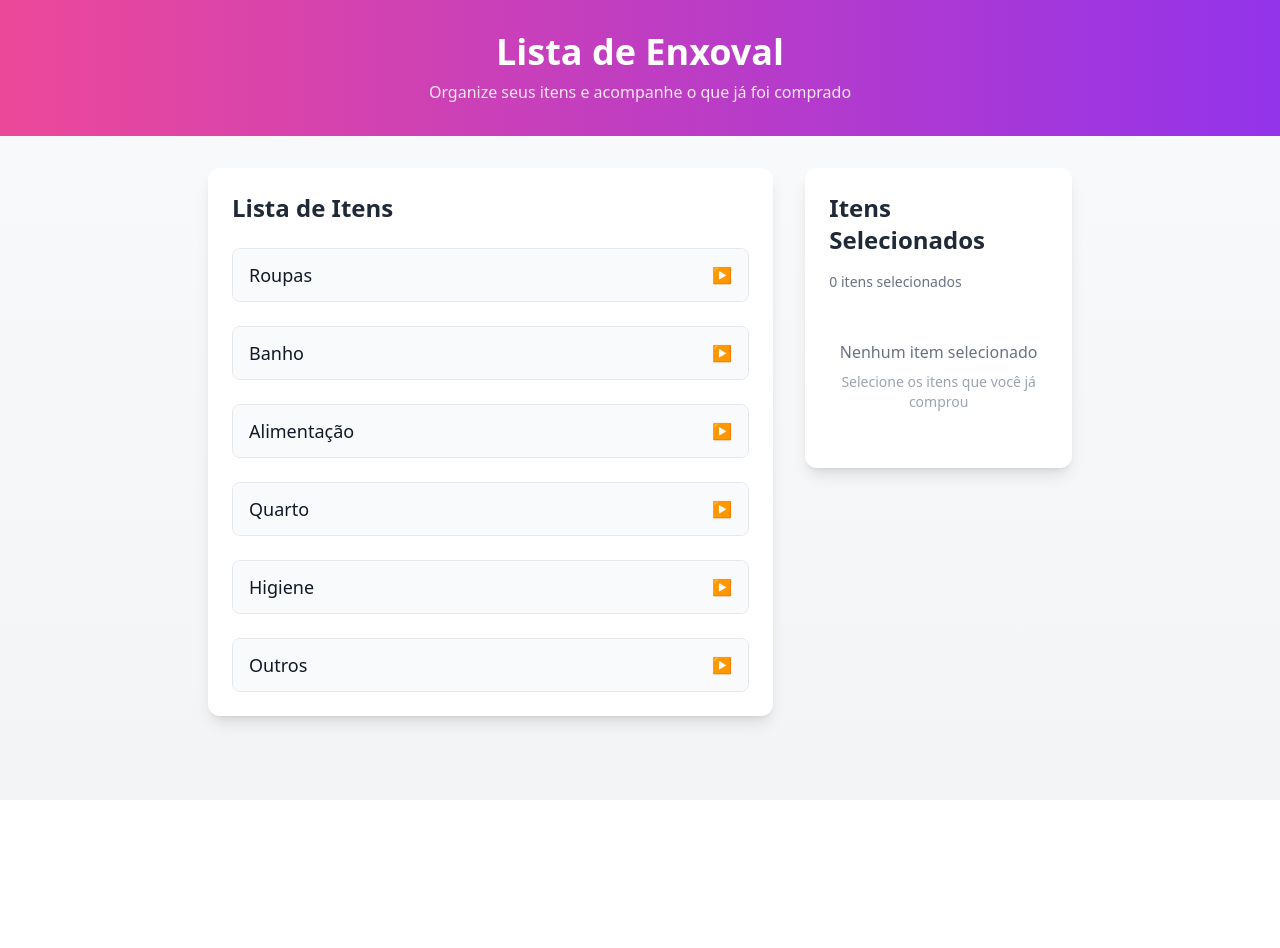
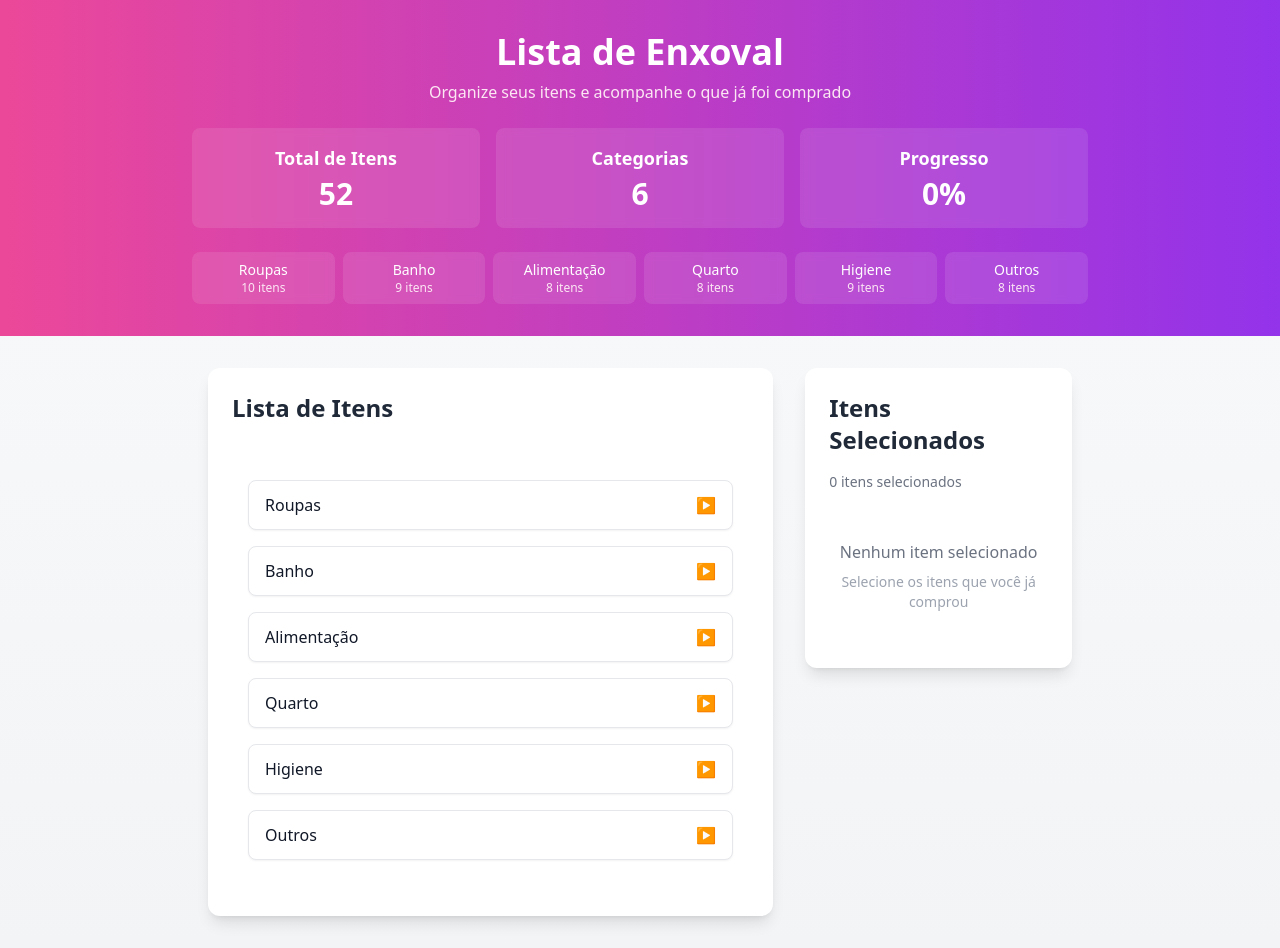
Before and after one commit to ALEXSANDER2002/enxoval-filipi-ana, a Next.js app: page / in a window 1280 px wide. Before the commit the page ends 800 px from the top, so only its background shows below. Built offline with nearby package versions, Linux system fonts and the light colour scheme.

Commit message:
feat: adiciona dashboard com estatísticas e progresso

```diff
--- a/app/components/Header.tsx
+++ b/app/components/Header.tsx
@@ -1,13 +1,50 @@
 import React from 'react';
+import { categories } from '../data/items';
 
-export const Header: React.FC = () => {
+interface HeaderProps {
+  progress: number;
+}
+
+export const Header: React.FC<HeaderProps> = ({ progress }) => {
+  // Calcula o total de itens
+  const totalItems = categories.reduce((acc, category) => acc + category.items.length, 0);
+
   return (
     <header className="bg-gradient-to-r from-pink-500 to-purple-600 text-white py-8 px-4">
       <div className="max-w-4xl mx-auto">
         <h1 className="text-4xl font-bold text-center mb-2">Lista de Enxoval</h1>
-        <p className="text-center text-pink-100">
+        <p className="text-center text-pink-100 mb-6">
           Organize seus itens e acompanhe o que já foi comprado
         </p>
+
+        {/* Dashboard */}
+        <div className="grid grid-cols-1 md:grid-cols-3 gap-4 mt-6">
+          <div className="bg-white/10 backdrop-blur-sm rounded-lg p-4 text-center">
+            <h3 className="text-lg font-semibold mb-1">Total de Itens</h3>
+            <p className="text-3xl font-bold">{totalItems}</p>
+          </div>
+          <div className="bg-white/10 backdrop-blur-sm rounded-lg p-4 text-center">
+            <h3 className="text-lg font-semibold mb-1">Categorias</h3>
+            <p className="text-3xl font-bold">{categories.length}</p>
+          </div>
+          <div className="bg-white/10 backdrop-blur-sm rounded-lg p-4 text-center">
+            <h3 className="text-lg font-semibold mb-1">Progresso</h3>
+            <p className="text-3xl font-bold">{progress}%</p>
+          </div>
+        </div>
+
+        {/* Lista de Categorias */}
+        <div className="mt-6 grid grid-cols-2 md:grid-cols-3 lg:grid-cols-6 gap-2">
+          {categories.map(category => (
+            <div
+              key={category.id}
+              className="bg-white/10 backdrop-blur-sm rounded-lg p-2 text-center"
+            >
+              <p className="text-sm font-medium">{category.name}</p>
+              <p className="text-xs text-pink-100">{category.items.length} itens</p>
+            </div>
+          ))}
+        </div>
       </div>
     </header>
   );
--- a/app/components/ItemList.tsx
+++ b/app/components/ItemList.tsx
@@ -1,52 +1,79 @@
-import React, { useState } from 'react';
+import React, { useState, useEffect } from 'react';
 import { categories, Category, Item } from '../data/items';
 
 interface ItemListProps {
-  onItemCheck?: (item: Item) => void;
+  onItemCheck: (itemId: string, checked: boolean) => void;
+  onProgressUpdate: (progress: number) => void;
 }
 
-export function ItemList({ onItemCheck }: ItemListProps) {
+export function ItemList({ onItemCheck, onProgressUpdate }: ItemListProps) {
   const [expandedCategories, setExpandedCategories] = useState<Set<string>>(new Set());
+  const [checkedItems, setCheckedItems] = useState<Set<string>>(new Set());
+
+  // Calcula o progresso
+  useEffect(() => {
+    const totalItems = categories.reduce((acc, category) => acc + category.items.length, 0);
+    const progress = Math.round((checkedItems.size / totalItems) * 100);
+    onProgressUpdate(progress);
+  }, [checkedItems, onProgressUpdate]);
 
   const toggleCategory = (categoryId: string) => {
     setExpandedCategories(prev => {
-      const newSet = new Set(prev);
-      if (newSet.has(categoryId)) {
-        newSet.delete(categoryId);
+      const next = new Set(prev);
+      if (next.has(categoryId)) {
+        next.delete(categoryId);
       } else {
-        newSet.add(categoryId);
+        next.add(categoryId);
       }
-      return newSet;
+      return next;
     });
   };
 
+  const handleItemCheck = (itemId: string, checked: boolean) => {
+    setCheckedItems(prev => {
+      const next = new Set(prev);
+      if (checked) {
+        next.add(itemId);
+      } else {
+        next.delete(itemId);
+      }
+      return next;
+    });
+    onItemCheck(itemId, checked);
+  };
+
   return (
-    <div className="space-y-6">
-      {categories.map((category: Category) => (
-        <div key={category.id} className="border rounded-lg overflow-hidden">
+    <div className="max-w-4xl mx-auto px-4 py-8">
+      <div className="space-y-4">
+        {categories.map(category => (
+          <div
+            key={category.id}
+            className="bg-white rounded-lg shadow-sm border border-gray-200 overflow-hidden"
+          >
             <button
               onClick={() => toggleCategory(category.id)}
-            className="w-full px-4 py-3 bg-gray-50 hover:bg-gray-100 flex items-center justify-between transition-colors duration-200"
+              className="w-full px-4 py-3 flex items-center justify-between hover:bg-gray-50 transition-colors"
+              aria-expanded={expandedCategories.has(category.id)}
             >
-            <h3 className="text-lg font-medium text-gray-900">{category.name}</h3>
+              <span className="font-medium text-gray-900">{category.name}</span>
               <span className="text-gray-500">
                 {expandedCategories.has(category.id) ? '▼' : '▶'}
               </span>
             </button>
 
             {expandedCategories.has(category.id) && (
-            <div className="p-4 bg-white">
-              <ul className="space-y-2">
-                {category.items.map((item: Item) => (
-                  <li key={item.id} className="flex items-center space-x-3">
+              <div className="border-t border-gray-200">
+                <ul className="divide-y divide-gray-200">
+                  {category.items.map(item => (
+                    <li key={item.id} className="px-4 py-3">
+                      <label className="flex items-center space-x-3 cursor-pointer">
                         <input
                           type="checkbox"
-                      id={item.id}
-                      onChange={() => onItemCheck?.(item)}
+                          checked={checkedItems.has(item.id)}
+                          onChange={(e) => handleItemCheck(item.id, e.target.checked)}
                           className="h-4 w-4 text-pink-600 rounded border-gray-300 focus:ring-pink-500"
                         />
-                    <label htmlFor={item.id} className="text-gray-700">
-                      {item.name}
+                        <span className="text-gray-700">{item.name}</span>
                       </label>
                     </li>
                   ))}
@@ -56,5 +83,6 @@ export function ItemList({ onItemCheck }: ItemListProps) {
           </div>
         ))}
       </div>
+    </div>
   );
 }
--- a/app/page.tsx
+++ b/app/page.tsx
@@ -1,27 +1,22 @@
 "use client"
 
-import { useState } from 'react';
+import React, { useState } from 'react';
 import { ItemList } from './components/ItemList';
 import { Header } from './components/Header';
 import { Item } from './data/items';
 
 export default function Home() {
   const [checkedItems, setCheckedItems] = useState<Item[]>([]);
+  const [progress, setProgress] = useState(0);
 
-  const handleItemCheck = (item: Item) => {
-    setCheckedItems(prev => {
-      const isChecked = prev.some(i => i.id === item.id);
-      if (isChecked) {
-        return prev.filter(i => i.id !== item.id);
-      } else {
-        return [...prev, item];
-      }
-    });
+  const handleItemCheck = (itemId: string, checked: boolean) => {
+    // Aqui você pode implementar a lógica para salvar o estado no localStorage ou em um banco de dados
+    console.log(`Item ${itemId} ${checked ? 'marcado' : 'desmarcado'}`);
   };
 
   return (
     <div className="min-h-screen bg-gradient-to-b from-gray-50 to-gray-100">
-      <Header />
+      <Header progress={progress} />
 
       <main className="max-w-4xl mx-auto px-4 py-8">
         <div className="grid grid-cols-1 lg:grid-cols-3 gap-8">
@@ -30,7 +25,7 @@ export default function Home() {
               <h2 className="text-2xl font-semibold text-gray-800 mb-6">
                 Lista de Itens
               </h2>
-              <ItemList onItemCheck={handleItemCheck} />
+              <ItemList onItemCheck={handleItemCheck} onProgressUpdate={setProgress} />
             </div>
           </div>
 
@@ -52,7 +47,7 @@ export default function Home() {
                     >
                       <span className="text-gray-700">{item.name}</span>
                       <button
-                        onClick={() => handleItemCheck(item)}
+                        onClick={() => handleItemCheck(item.id, false)}
                         className="text-pink-500 hover:text-pink-700 transition-colors duration-200"
                       >
                         Remover
```
Lines whose indentation alone changed are shown as unchanged.
